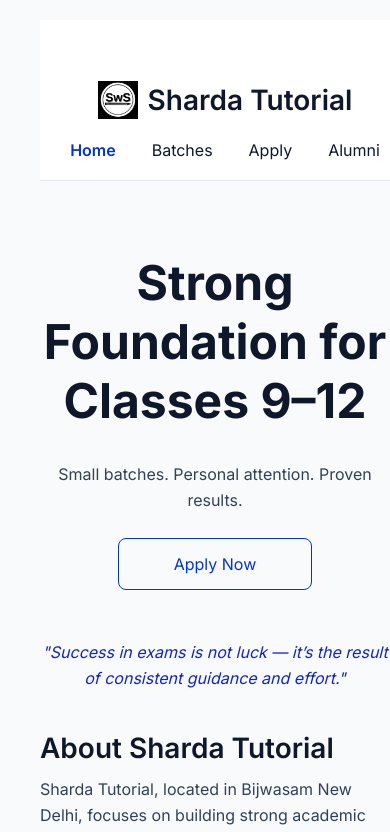
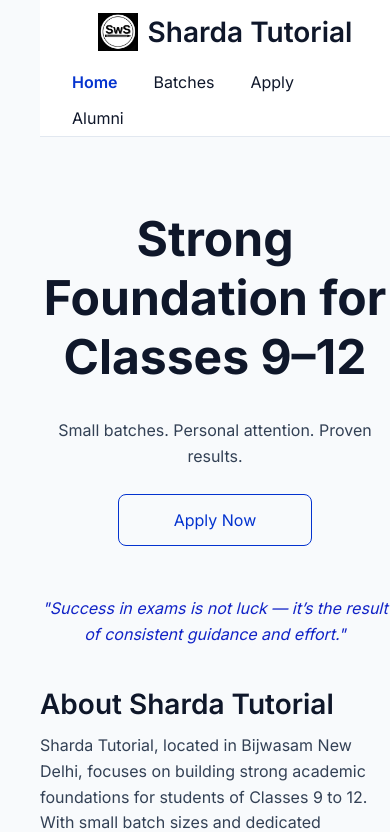
Before and after one commit to aviG69/Sharda_Website, a React (Vite) app: page / in a window 390 px wide. Shown: the top 832 px of the page. Built offline with nearby package versions, Linux system fonts and the light colour scheme.

Commit message:
fixed navbar

```diff
--- a/src/App.css
+++ b/src/App.css
@@ -55,7 +55,7 @@
 .app-content {
   position: relative;
   width: 100%;
-  padding: 20px;
+  padding: 0 20px 20px;
 }
 
 
@@ -66,14 +66,14 @@
   margin-left: 140px;
   flex-wrap: wrap;
   gap: 20px;
-  padding: 0px 0 20px 0;
+  padding: 8px 12px;
   margin-top: 0;
 }
 
 @media (max-width: 768px) {
   .nav{
     margin-left: 0px;
-    padding-top: 60px;
+    padding-top: 12px;
   }
 }
 
```
